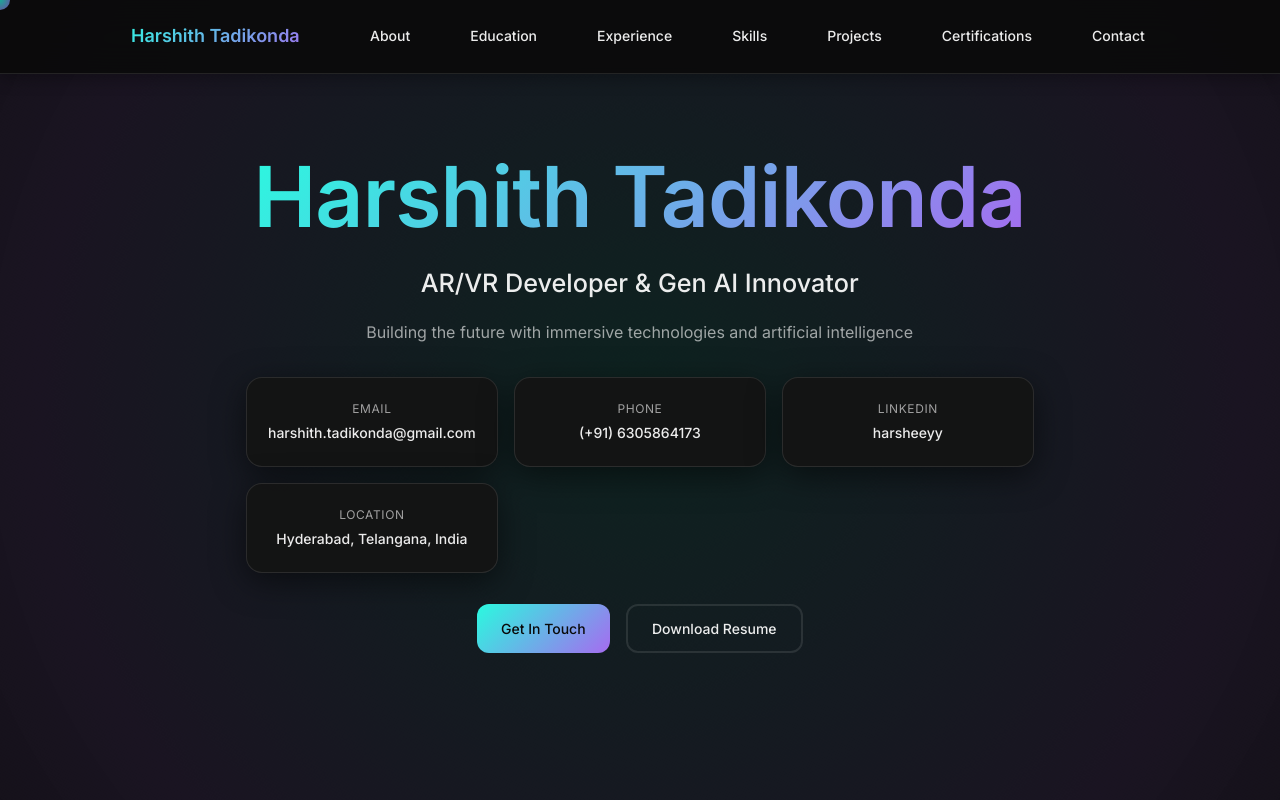
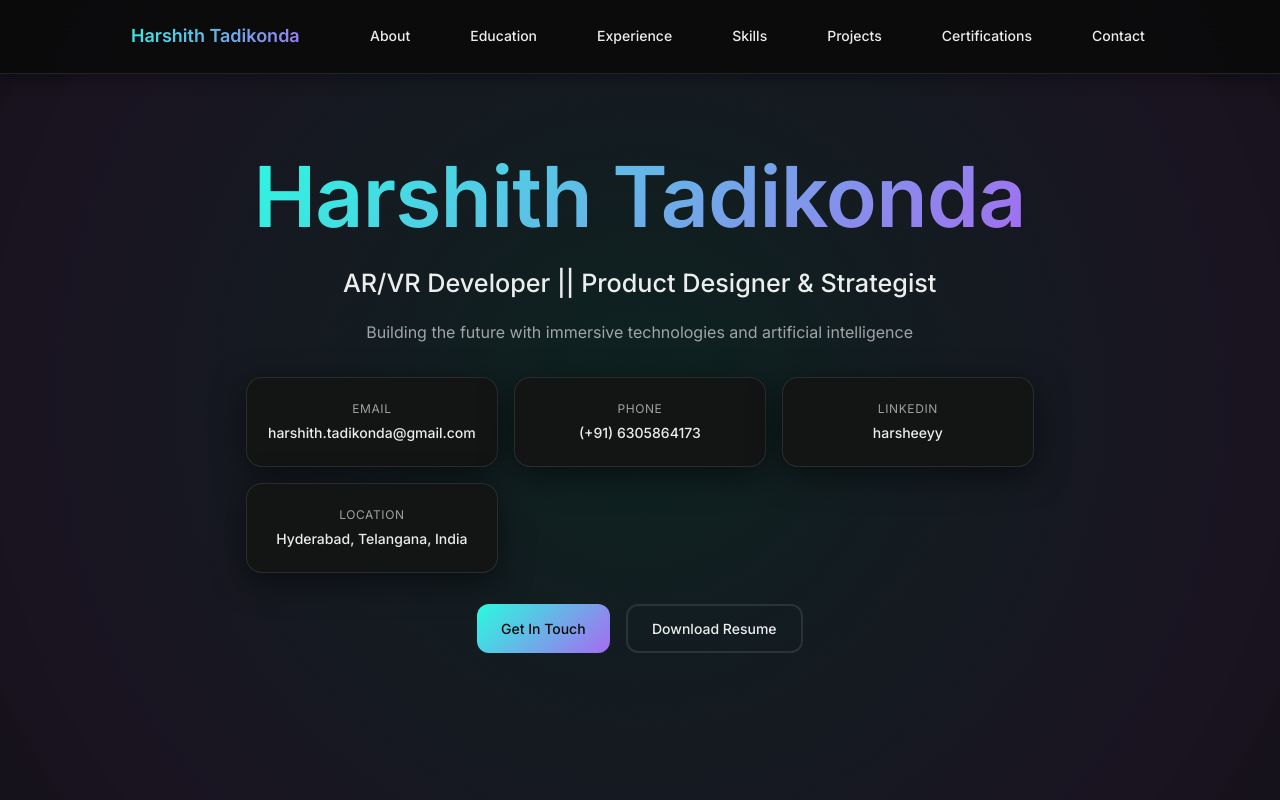
Before and after one commit to harsheeyy/portfolio, a plain HTML site: page index.html in a window 1280 px wide. Shown: the top 800 px of the page. Drawn offline with Linux system fonts and the light colour scheme; a web font is replaced by a local one.

Commit message:
Update index.html

```diff
--- a/index.html
+++ b/index.html
@@ -33,7 +33,7 @@
         <div class="center-container">
             <div class="hero__content">
                 <h1 class="hero__name hover-element">Harshith Tadikonda</h1>
-                <p class="hero__tagline hover-element">AR/VR Developer & Gen AI Innovator</p>
+                <p class="hero__tagline hover-element">AR/VR Developer || Product Designer & Strategist</p>
                 <p class="hero__subtitle hover-element">Building the future with immersive technologies and artificial intelligence</p>
 
                 <div class="hero__contact">
```
